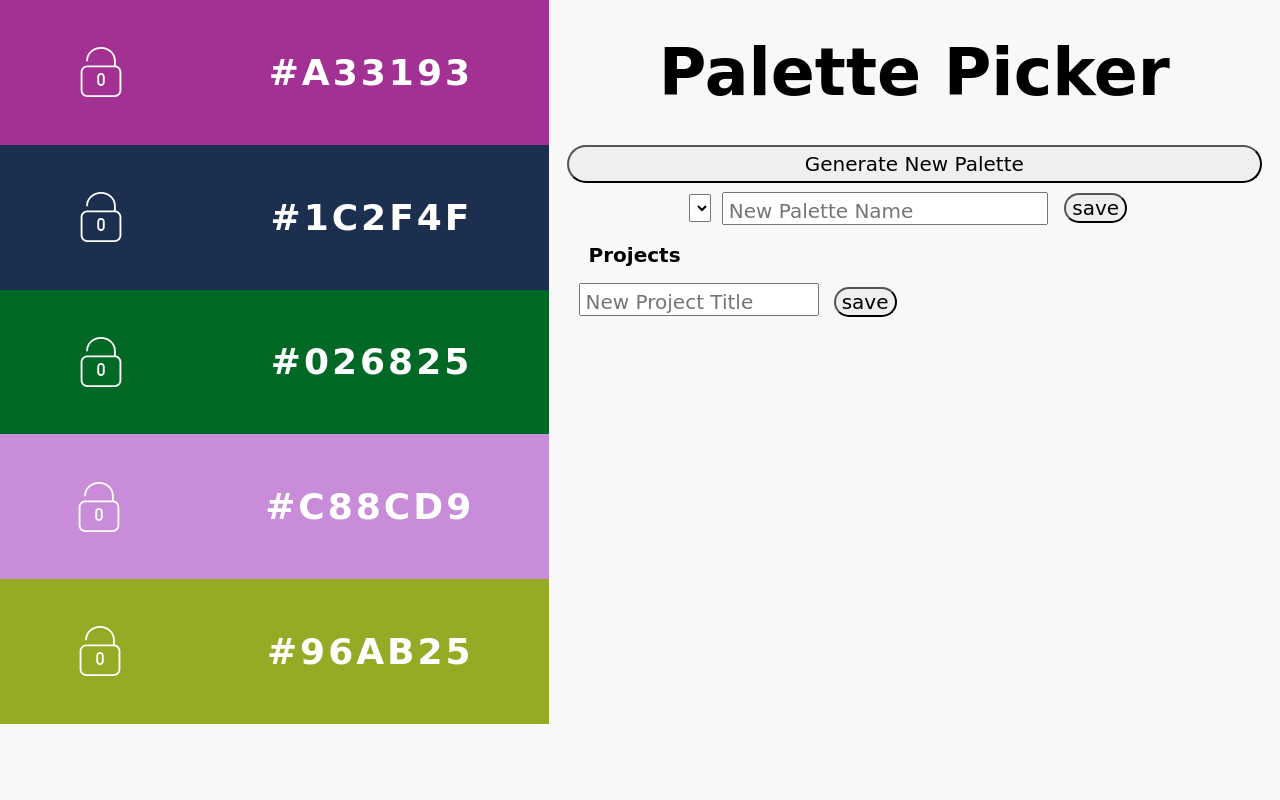
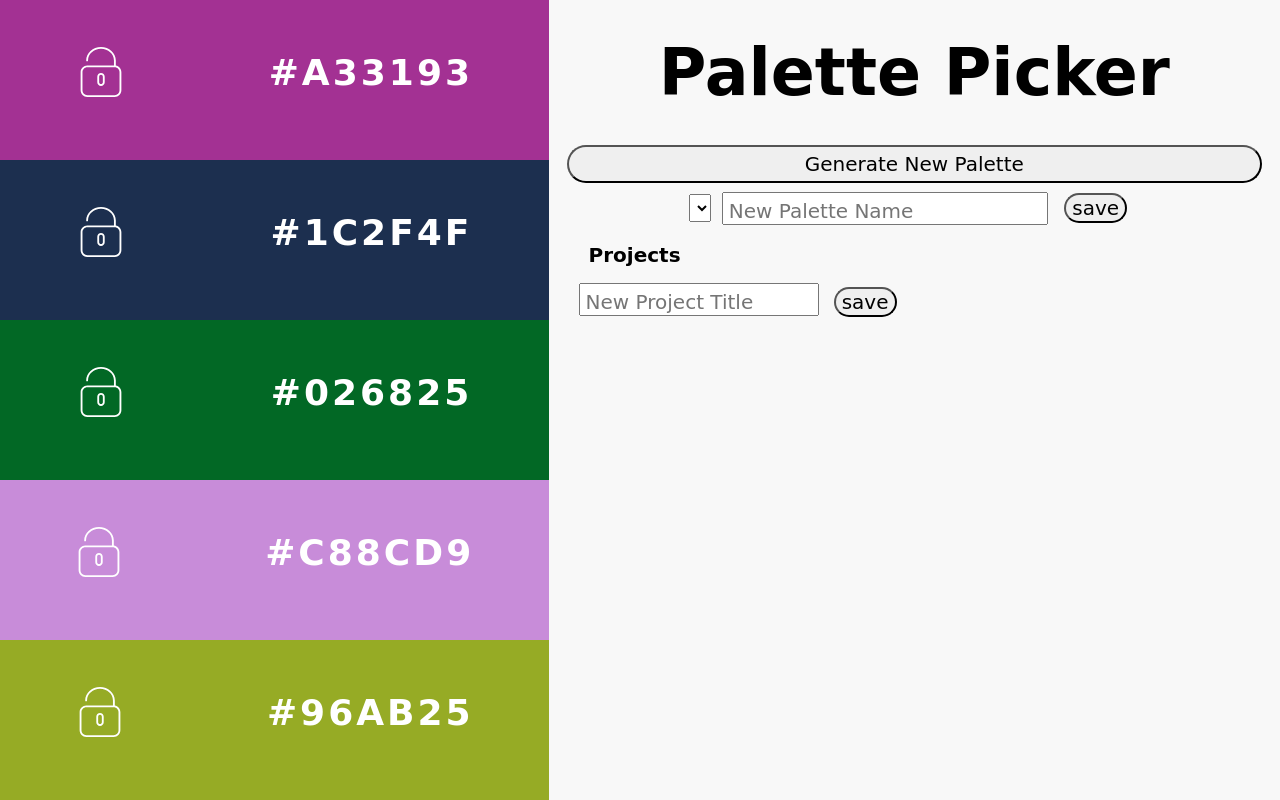
Before and after one commit to francylang/palette-picker, a website: page public/index.html in a window 1280 px wide. Drawn offline with nearby package versions, Linux system fonts and the light colour scheme; no server answers; a web font is replaced by a local one.

Commit message:
Add 100 percent height to the aside

```diff
--- a/public/css/styles.css
+++ b/public/css/styles.css
@@ -169,6 +169,9 @@ aside {
   cursor: pointer;
 }
 
+.color {
+  height: 100%;
+}
 .color1 {
   background-color: #06AED5;
 }
```
